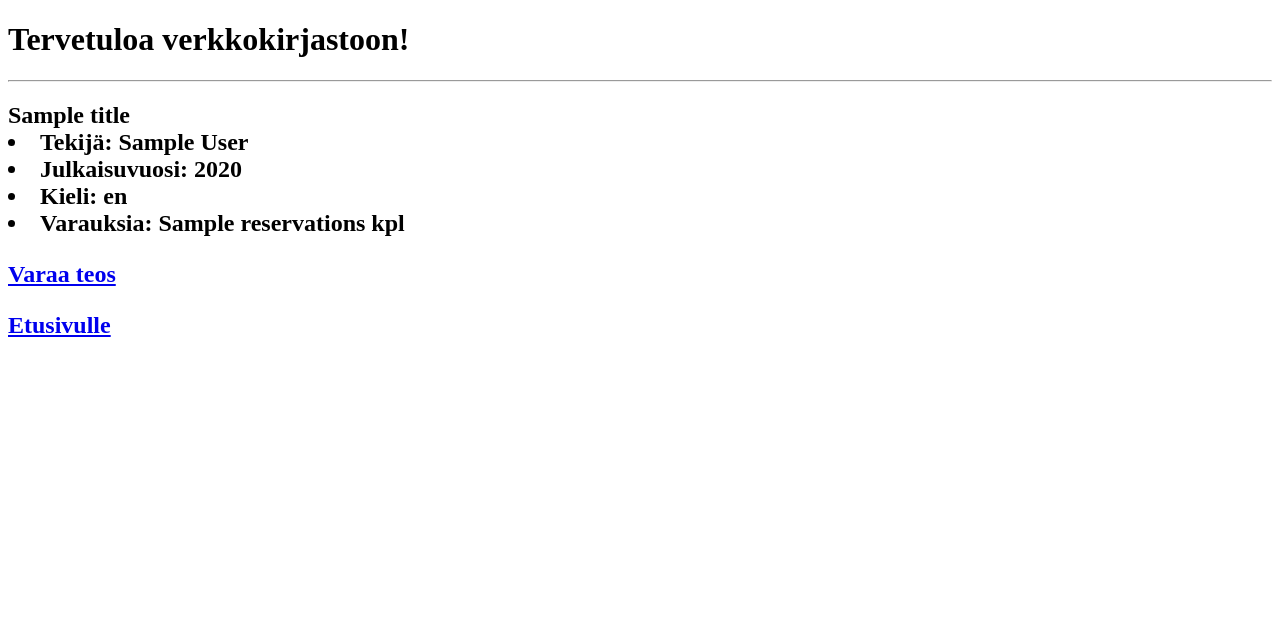
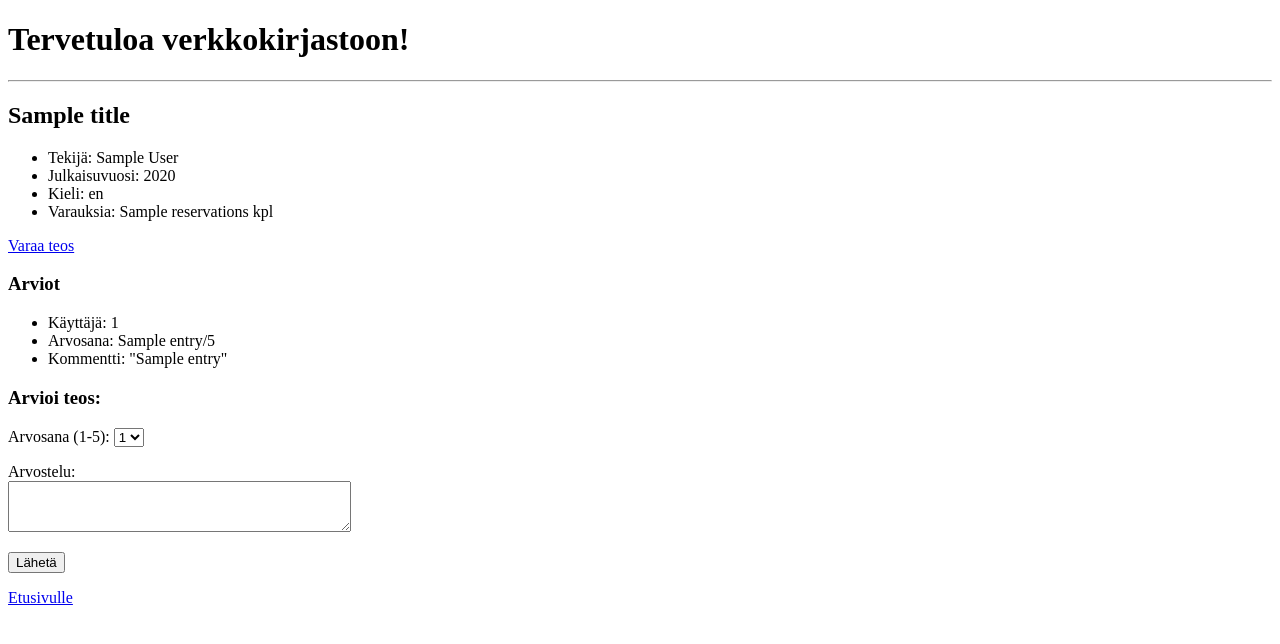
Before and after one commit to jattajulia/Kirjastosovellus, a Flask app: template templates/material.html in a window 1280 px wide. Shown: the top 644 px of the page. Run offline with Flask 2, Linux system fonts and the light colour scheme; the visitor is signed in with stand-in values (Sample User, id 1); the template is opened without the code that fills it: most values are stand-ins (such as "Sample title", 1, 10 or a date in 2020).

Commit message:
add reviews and improve layout

```diff
--- a/templates/material.html
+++ b/templates/material.html
@@ -1,7 +1,7 @@
 {% extends "layout.html" %}
 {% block content %}
 
-<h2> {{ title }} </h2}
+<h2> {{ title }} </h2>
 
 <ul>
 <li> Tekijä: {{ author }}
@@ -13,6 +13,39 @@
 <p>
 <a href="/reservation/{{ id }}">Varaa teos</a>
 <p>
+
+{% if reviews %}
+<h3>Arviot</h3>
+{% endif %}
+
+<ul>
+{% for entry in reviews %}
+<li> Käyttäjä: {{ entry[0] }}
+<li> Arvosana: {{ entry[1] }}/5
+<li> Kommentti: "{{ entry[2] }}"
+<p>
+{% endfor %}
+</ul>
+
+{% if session.user_id %}
+<h3>Arvioi teos:</h3>
+<form action="/review" method="post">
+Arvosana (1-5):
+<select name="rating">
+<option value="1">1
+<option value="2">2
+<option value="3">3
+<option value="4">4
+<option value="5">5
+</select>
+<p>
+Arvostelu:<br>
+<textarea name="comment" rows="3" cols="40" maxlength="1000"></textarea>
+<p><input type="submit" value="Lähetä">
+<input type="hidden" name="material_id" value="{{ id }}">
+</form>
+{% endif %}
+
 <a href="/">Etusivulle</a>
 
 {% endblock %}
```
